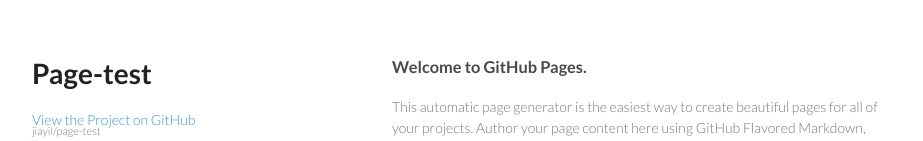
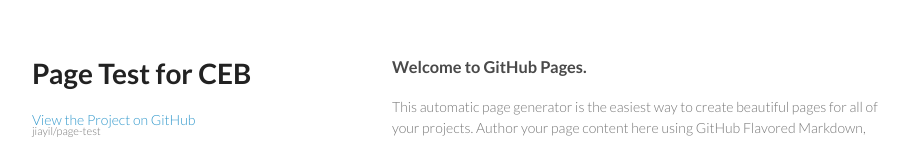
Before and after one commit to jiayil/page-test, a plain HTML site: page index.html in a window 1280 px wide. Shown: the top 141 px of the page, without its empty margins (178-1101 px from the left). Drawn offline with Linux system fonts and the light colour scheme.

Commit message:
Change to the frontpage

```diff
--- a/index.html
+++ b/index.html
@@ -15,7 +15,7 @@
   <body>
     <div class="wrapper">
       <header>
-        <h1>Page-test</h1>
+        <h1>Page Test for CEB</h1>
         <p></p>
 
         <p class="view"><a href="https://github.com/jiayil/page-test">View the Project on GitHub <small>jiayil/page-test</small></a></p>
```
